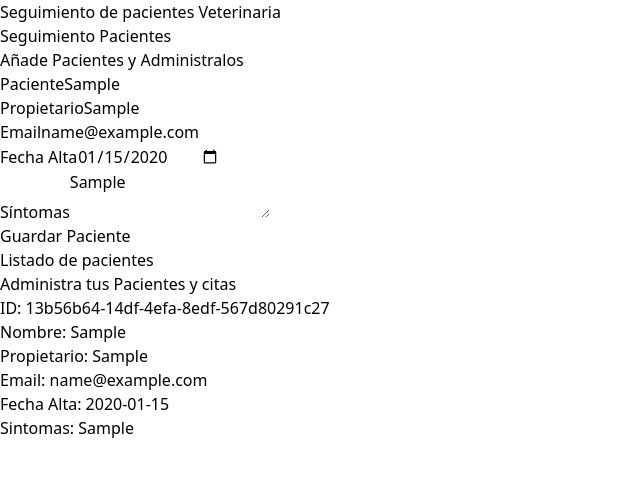
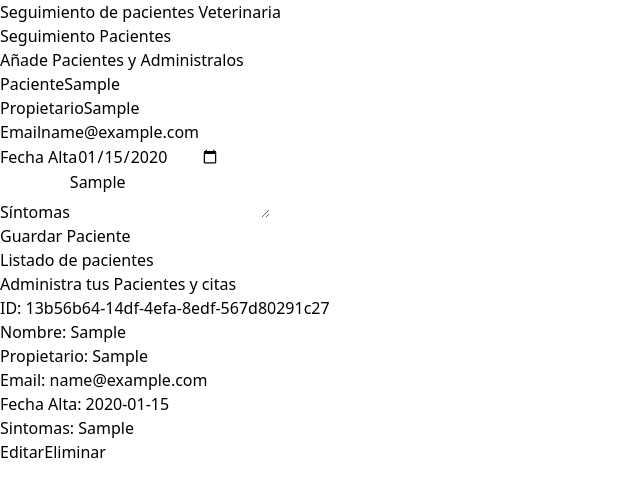
Before and after one commit to MiIeto/veterinary-pacient-monitoring, a React (Vite) app: page / in a window 1280 px wide. Both pictures are taken after typing "Sample", "Sample", "name@example.com", "2020-01-15", "Sample" into the empty fields and a click on the input "Guardar Paciente". Shown: the top 496 px of the page, without its empty margins (0-640 px from the left). Built offline with nearby package versions, Linux system fonts and the light colour scheme.

Commit message:
dev: Added buttons to edit and delete

```diff
--- a/src/components/PatientDetails.tsx
+++ b/src/components/PatientDetails.tsx
@@ -31,6 +31,21 @@ export default function PatientDetails({ patient }: PatientDetailsProps) {
 				label='Sintomas'
 				data={patient.symptoms}
 			/>
+
+			<div className='flex justify-between flex-col gap-3 lg:flex-row mt-10'>
+				<button
+					type='button'
+					className='py-2 px-10 bg-indigo-600 hover:bg-indigo-700 text-white font-bold uppercase rounded-lg'
+				>
+					Editar
+				</button>
+				<button
+					type='button'
+					className='py-2 px-10 bg-red-600 hover:bg-red-700 text-white font-bold uppercase rounded-lg'
+				>
+					Eliminar
+				</button>
+			</div>
 		</div>
 	);
 }
```
